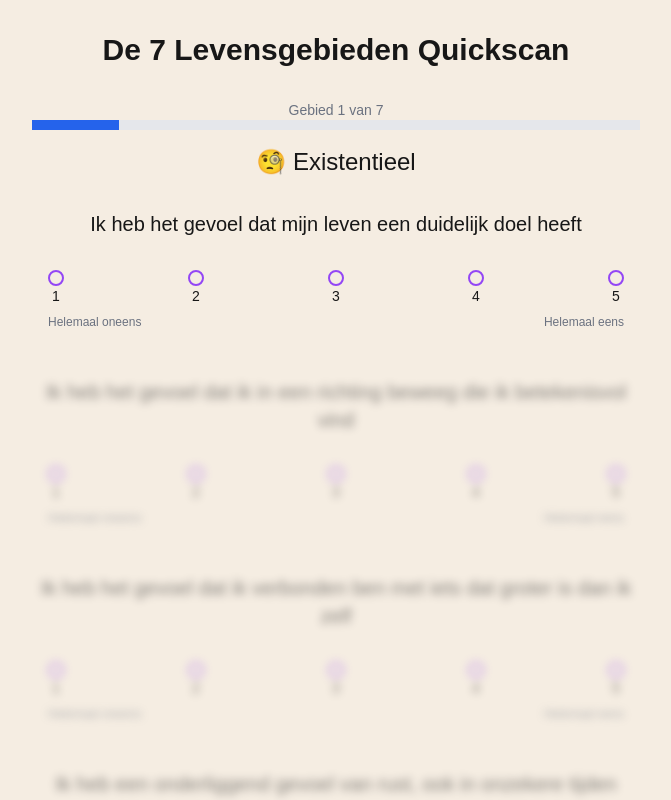
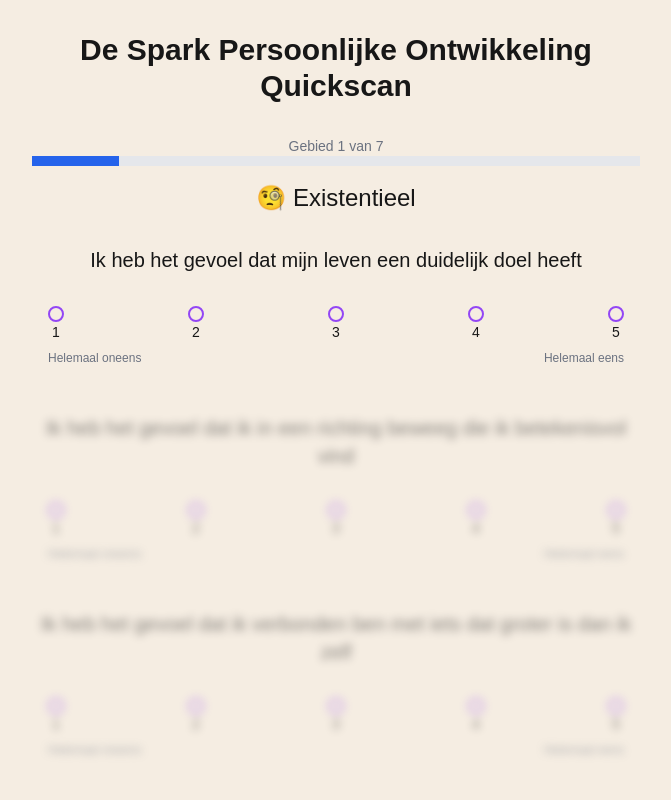
Before and after one commit to Luke0019/levensgebieden, a Next.js app: page / in a window 1280 px wide. Shown: the top 800 px of the page, without its empty margins (304-975 px from the left). Built offline with nearby package versions, Linux system fonts and the light colour scheme; a web font is replaced by a local one.

Commit message:
quickscan

```diff
--- a/src/app/layout.js
+++ b/src/app/layout.js
@@ -2,15 +2,15 @@
 import './globals.css'
 
 export const metadata = {
-  title: '7 Levensgebieden',
-  description: 'De 7 Levensgebieden Vragenlijst',
+  title: 'Spark Persoonlijke Ontwikkeling',
+  description: 'Spark Persoonlijke Ontwikkeling Quickscan',
 }
 
 export default function RootLayout({ children }) {
   return (
     <html lang="nl">
       <head>
-      <script defer data-domain="levensgebieden.vercel.app" src="https://plausible.io/js/script.tagged-events.js"></script>
+      <script defer data-domain="quickscan.wijzijnspark.nl" src="https://plausible.io/js/script.tagged-events.js"></script>
         <link rel="stylesheet" href="https://use.typekit.net/dqi3fxg.css" />
         <link rel="icon" href="/favicon.ico" sizes="any" />
       </head>
--- a/src/app/page.js
+++ b/src/app/page.js
@@ -528,7 +528,7 @@
     <main className="min-h-screen p-8 max-w-2xl mx-auto">
       <Toaster position="top-center" />
       <h1 className="text-3xl font-bold mb-8 text-center">
-        De 7 Levensgebieden Quickscan
+        De Spark Persoonlijke Ontwikkeling Quickscan
       </h1>
 
       {isSubmitted ? (
```
